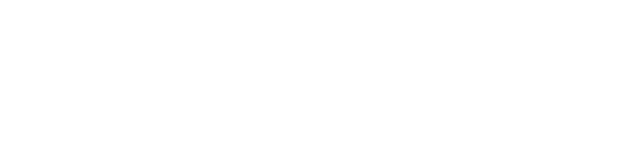
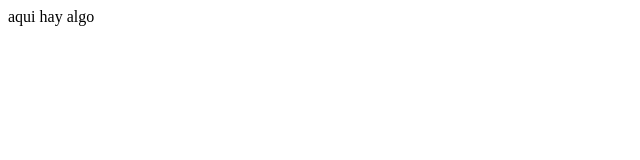
Before and after one commit to jhon-cal/proyecto002, a plain HTML site: page index.html in a window 1280 px wide. Shown: the whole page, without its empty margins (0-640 px from the left). Drawn offline with Linux system fonts and the light colour scheme.

Commit message:
se suben cambios

```diff
--- a/index.html
+++ b/index.html
@@ -8,6 +8,9 @@
 </head>
 
 <body>
+    <div>
+        aqui hay algo
+    </div>
 
 </body>
 
```
